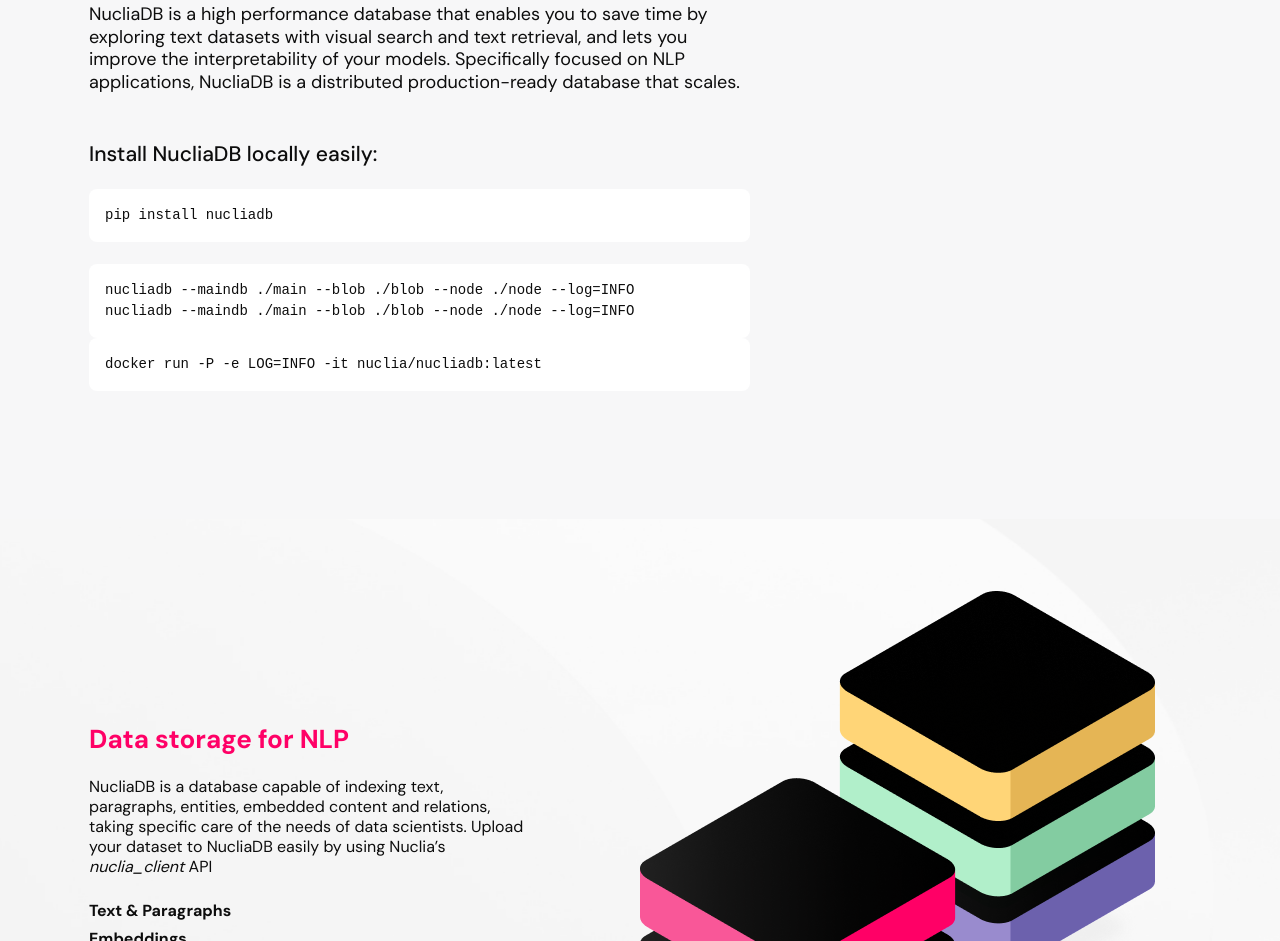
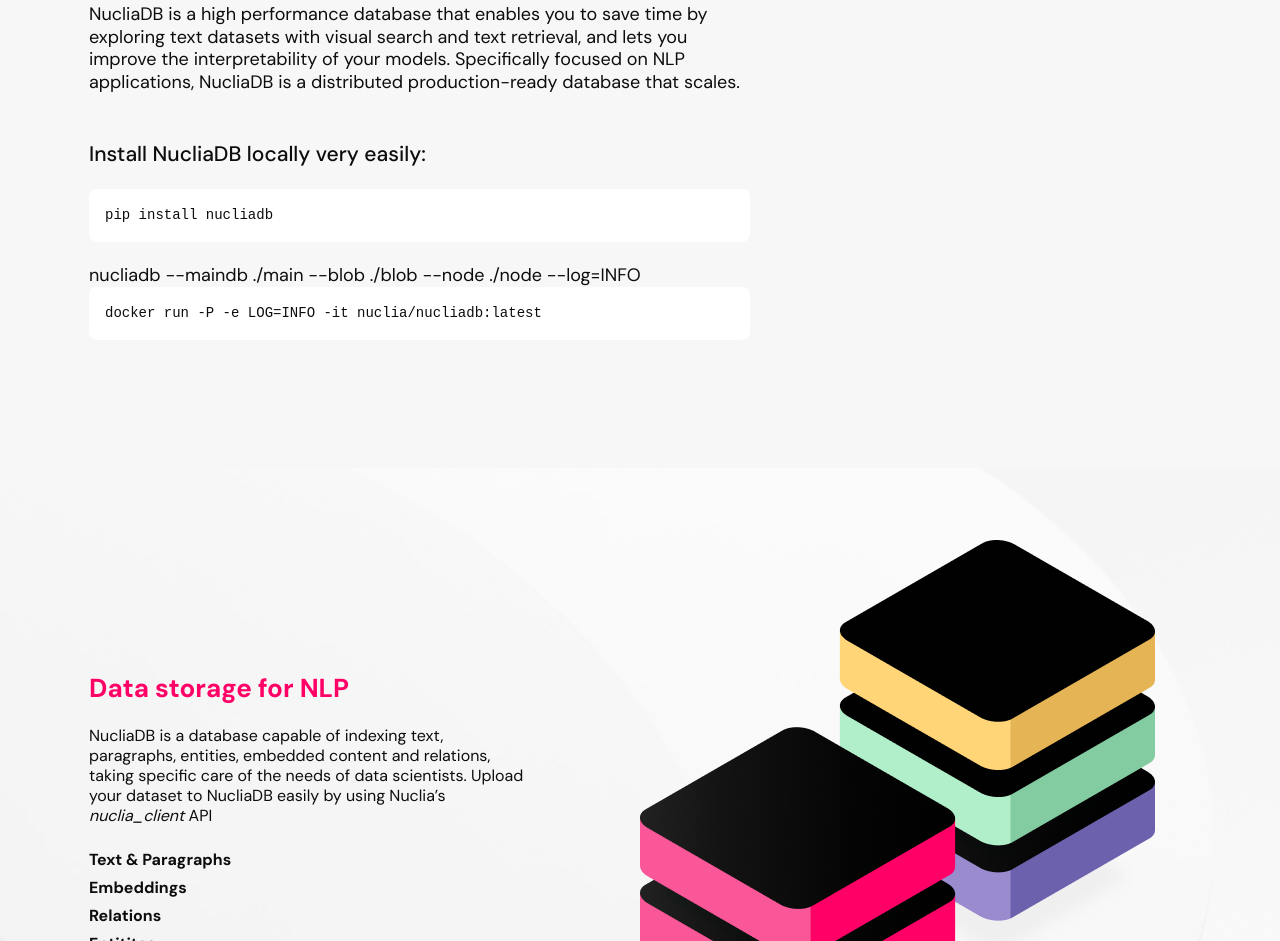
Before and after one commit to nuclia/NucliaDBweb, a plain HTML site: page index.html in a window 1280 px wide. Shown: the part 920-1861 px from the top of the page. Drawn offline with Linux system fonts and the light colour scheme.

Commit message:
Update index.html

```diff
--- a/index.html
+++ b/index.html
@@ -89,11 +89,10 @@
       <h2>Why a database for NLP applications?</h2>
       <div>NucliaDB is a high performance database that enables you to save time by exploring text datasets with visual search and text retrieval, and lets you improve the interpretability of your models. Specifically focused on NLP applications, NucliaDB is a distributed production-ready database that scales.</div>
       <div class="install">
-        <h3 class="install-title">Install NucliaDB locally easily:</h3>
+        <h3 class="install-title">Install NucliaDB locally very easily:</h3>
         <code>pip install nucliadb </code><br />
-        <code>nucliadb --maindb ./main --blob ./blob --node ./node --log=INFO
-        <br />
-        nucliadb --maindb ./main --blob ./blob --node ./node --log=INFO </code>
+        nucliadb --maindb ./main --blob ./blob --node ./node --log=INFO
+        </code>
         <code>docker run -P -e LOG=INFO -it nuclia/nucliadb:latest</code>
       </div>
     </div>
```
